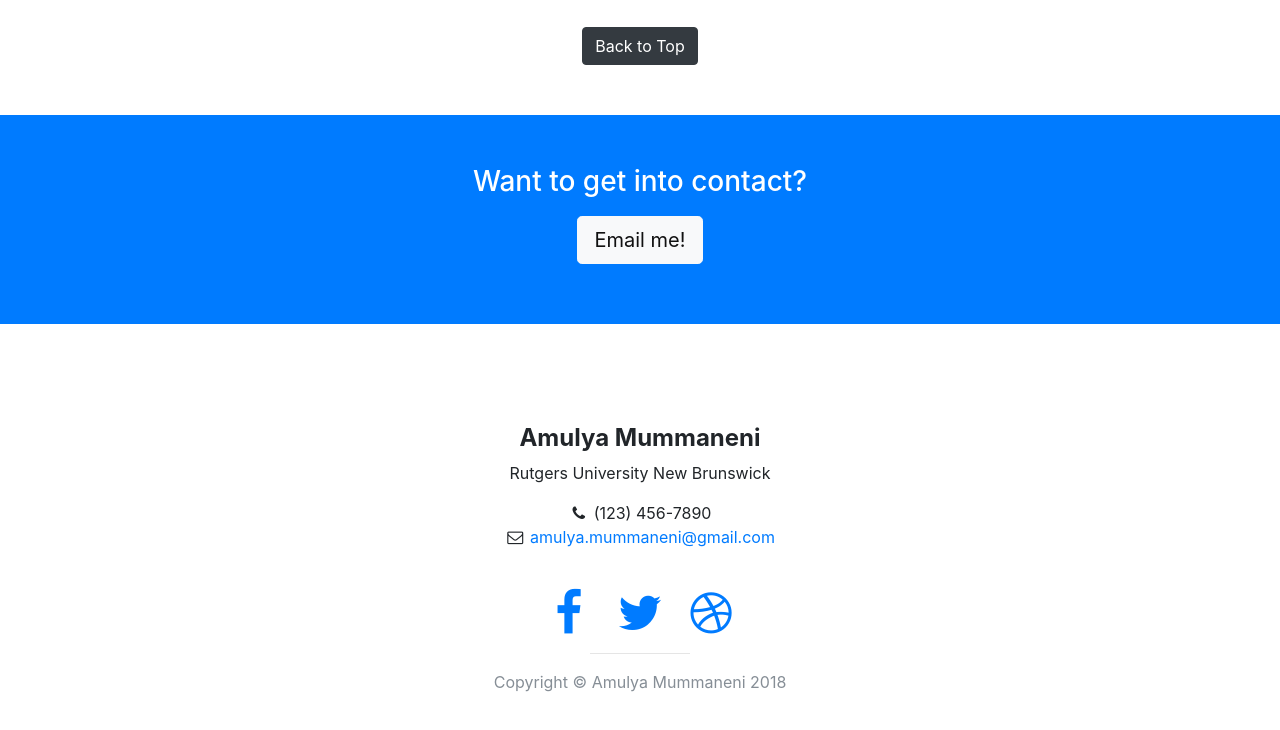
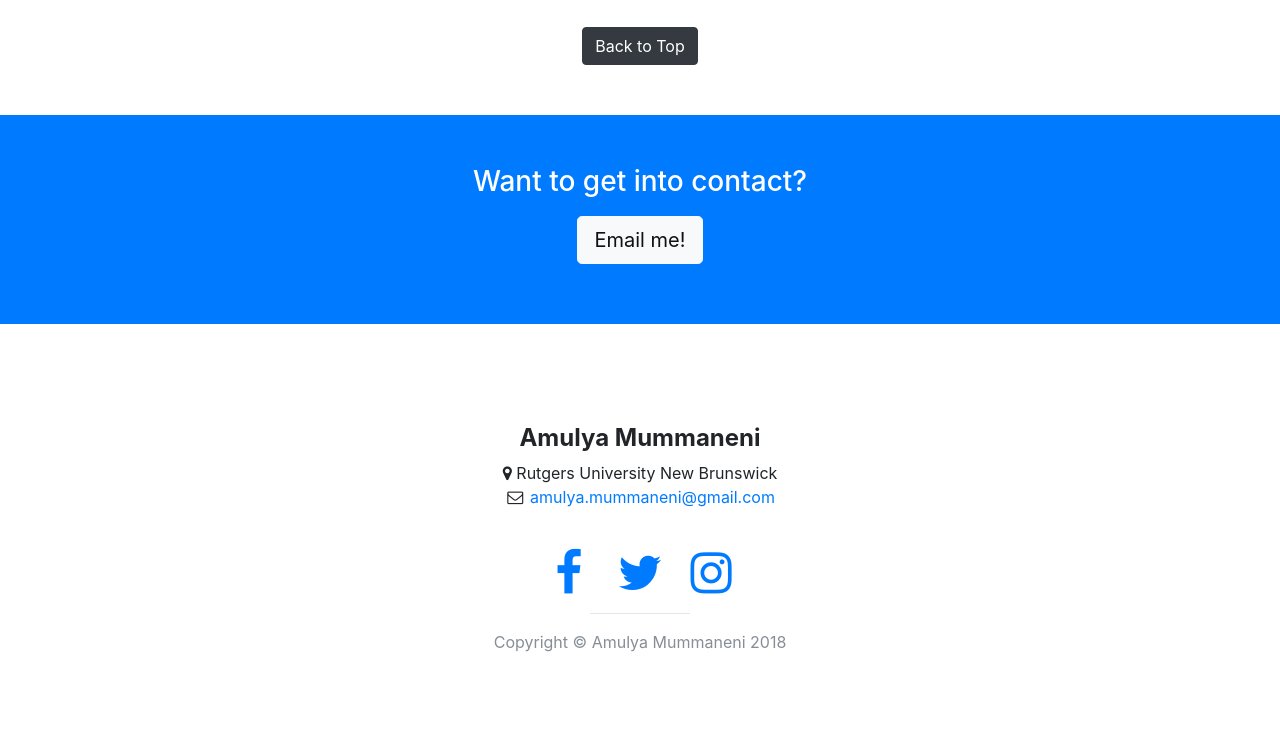
Before and after one commit to amulya/amulya.github.io, a website with bundled scripts: page index.html in a window 1280 px wide. Shown: the part 2040-2770 px from the top of the page. Built offline with nearby package versions, Linux system fonts and the light colour scheme.

Commit message:
changed soc media links + icons on homepage

```diff
--- a/index.html
+++ b/index.html
@@ -185,11 +185,10 @@
             <h4>
               <strong>Amulya Mummaneni</strong>
             </h4>
-            <p>Rutgers University New Brunswick</p>
             <ul class="list-unstyled">
               <li>
-                <i class="fa fa-phone fa-fw"></i>
-                (123) 456-7890</li>
+                <i class="fa fa-map-marker"></i>
+                 Rutgers University New Brunswick</li>
               <li>
                 <i class="fa fa-envelope-o fa-fw"></i>
                 <a href="mailto:name@example.com">amulya.mummaneni@gmail.com</a>
@@ -208,8 +207,8 @@
                 </a>
               </li>
               <li class="list-inline-item">
-                <a href="#">
-                  <i class="fa fa-dribbble fa-fw fa-3x"></i>
+                <a href="https://instagram.com/atamulya">
+                  <i class="fa fa-instagram fa-fw fa-3x"></i>
                 </a>
               </li>
             </ul>
```
Also changed, not shown: aresty.html (+1 -1 lines), orbit.html (+2 -2 lines), rd.html (+1 -1 lines), tb.html (+1 -1 lines).
